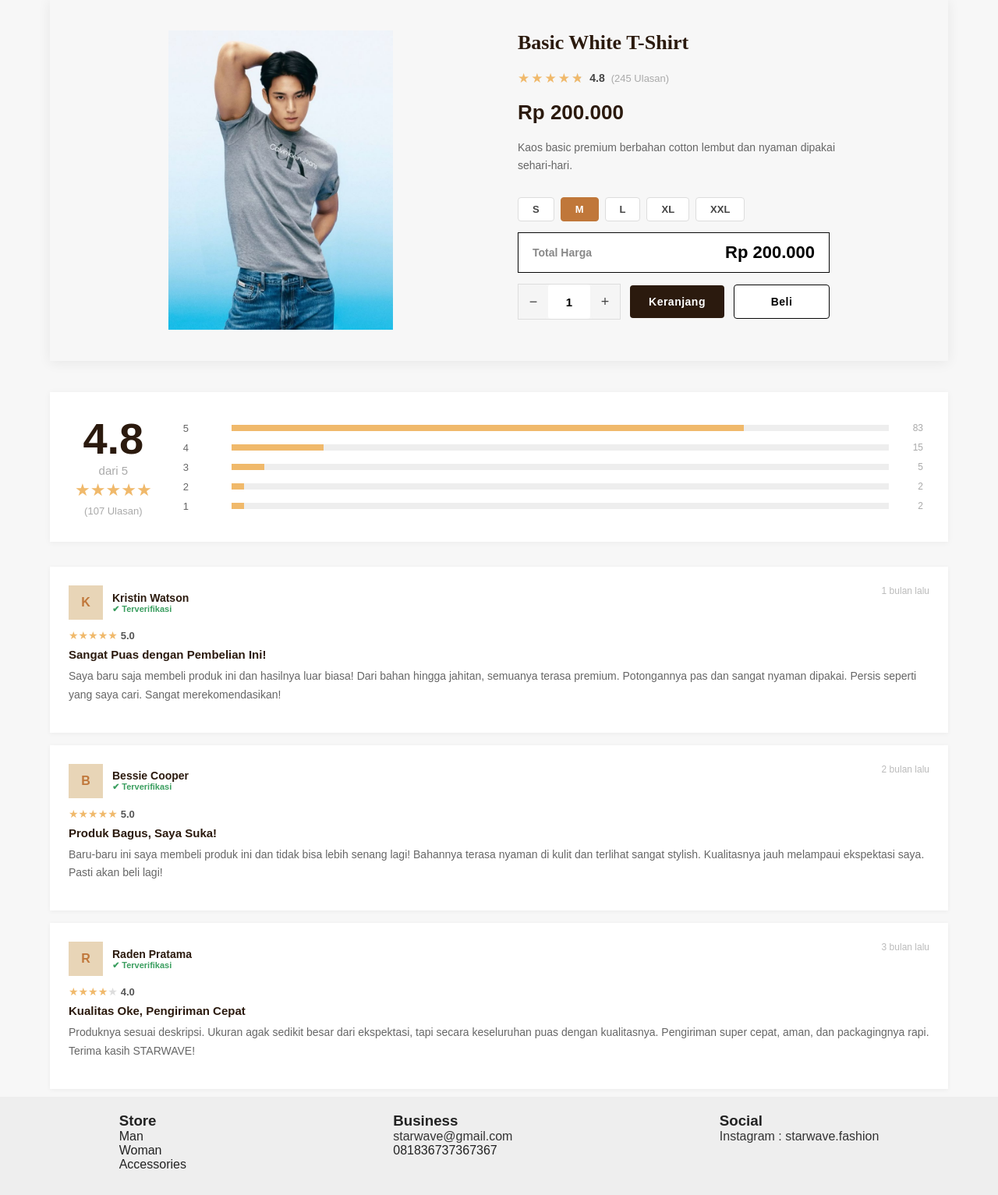
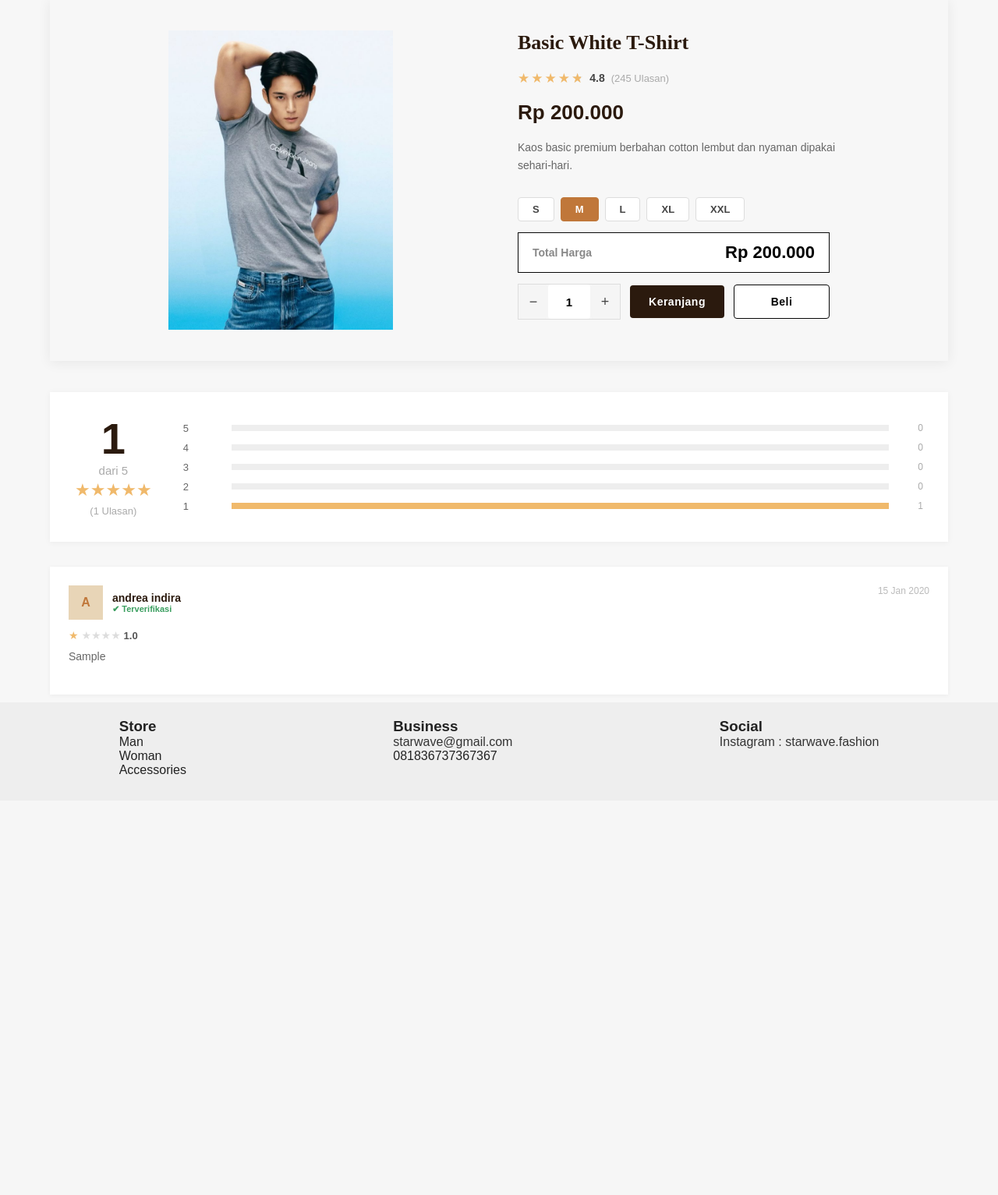
Before and after one commit to andreacorinaaa/Starwave, a PHP site: page /detail.php?id=1 in a window 1280 px wide. Shown: the part 221-1754 px from the top of the page at 78% size. After the commit the page ends 1214 px from the top, so only its background shows below. Run offline with PHP 8.4, Linux system fonts and the light colour scheme; a user stored in the database is signed in; data comes from the database, SQL or seed files in the repository; tables that the repository leaves empty hold one stand-in row (values such as "Sample post").

Commit message:
progress 18

```diff
--- a/detail.php
+++ b/detail.php
@@ -173,95 +173,82 @@ if ($_SERVER['REQUEST_METHOD'] == 'POST') {
 </section>
 
 <!-- ULASAN -->
+<!-- ULASAN -->
 <section class="tabs-section">
 <div>
 
-        <!-- Overview -->
+<?php
+// Ambil ulasan berdasarkan id_produk
+$ulasanQuery = mysqli_query($conn,
+    "SELECT u.*, us.nama_panggilan FROM ulasan u
+     LEFT JOIN users us ON u.id_user = us.id_user
+     WHERE u.id_produk = '$id'
+     ORDER BY u.created_at DESC"
+);
+$allUlasan   = mysqli_fetch_all($ulasanQuery, MYSQLI_ASSOC);
+$totalUlasan = count($allUlasan);
+
+$avgRating = 0;
+$dist = [5=>0, 4=>0, 3=>0, 2=>0, 1=>0];
+if ($totalUlasan > 0) {
+    foreach ($allUlasan as $u) $dist[(int)$u['bintang']]++;
+    $avgRating = round(array_sum(array_column($allUlasan, 'bintang')) / $totalUlasan, 1);
+}
+?>
+
+<!-- Overview Rating -->
 <div class="review-overview">
     <div class="rating-big">
-                <div class="num">4.8</div>
+        <div class="num"><?= $totalUlasan > 0 ? $avgRating : '-' ?></div>
         <div class="out">dari 5</div>
         <div class="stars-big">★★★★★</div>
-                <div class="total-reviews">(107 Ulasan)</div>
+        <div class="total-reviews">(<?= $totalUlasan ?> Ulasan)</div>
     </div>
     <div class="rating-bars">
+        <?php for ($s = 5; $s >= 1; $s--):
+            $pct = $totalUlasan > 0 ? round($dist[$s] / $totalUlasan * 100) : 0;
+        ?>
         <div class="bar-row">
-                    <span class="bar-label">5</span>
-                    <div class="bar-track"><div class="bar-fill" style="width:78%"></div></div>
-                    <span class="bar-count">83</span>
+            <span class="bar-label"><?= $s ?></span>
+            <div class="bar-track"><div class="bar-fill" style="width:<?= $pct ?>%"></div></div>
+            <span class="bar-count"><?= $dist[$s] ?></span>
         </div>
-                <div class="bar-row">
-                    <span class="bar-label">4</span>
-                    <div class="bar-track"><div class="bar-fill" style="width:14%"></div></div>
-                    <span class="bar-count">15</span>
-                </div>
-                <div class="bar-row">
-                    <span class="bar-label">3</span>
-                    <div class="bar-track"><div class="bar-fill" style="width:5%"></div></div>
-                    <span class="bar-count">5</span>
-                </div>
-                <div class="bar-row">
-                    <span class="bar-label">2</span>
-                    <div class="bar-track"><div class="bar-fill" style="width:2%"></div></div>
-                    <span class="bar-count">2</span>
-                </div>
-                <div class="bar-row">
-                    <span class="bar-label">1</span>
-                    <div class="bar-track"><div class="bar-fill" style="width:2%"></div></div>
-                    <span class="bar-count">2</span>
+        <?php endfor; ?>
     </div>
 </div>
-        </div>
-        <!-- Review Card 1 -->
+
+<!-- Daftar Ulasan -->
+<?php if ($totalUlasan === 0): ?>
+    <p style="text-align:center;color:#888;padding:30px 0;">Belum ada ulasan untuk produk ini.</p>
+<?php else: ?>
+    <?php foreach ($allUlasan as $u):
+        $nama    = htmlspecialchars($u['nama_panggilan'] ?? 'User');
+        $initial = strtoupper(substr($nama, 0, 1));
+        $bintang = (int)$u['bintang'];
+        $tgl     = date('d M Y', strtotime($u['created_at']));
+    ?>
     <div class="review-card">
         <div class="review-card-header">
             <div class="reviewer">
-                    <div class="reviewer-avatar">K</div>
+                <div class="reviewer-avatar"><?= $initial ?></div>
                 <div>
-                        <div class="reviewer-name">Kristin Watson</div>
+                    <div class="reviewer-name"><?= $nama ?></div>
                     <div class="reviewer-badge">✔ Terverifikasi</div>
                 </div>
             </div>
-                <div class="review-date">1 bulan lalu</div>
+            <div class="review-date"><?= $tgl ?></div>
         </div>
-            <div class="review-stars">★★★★★ <span style="font-size:13px;color:#555;font-weight:700;">5.0</span></div>
-            <div class="review-title" style="margin-top:8px;">Sangat Puas dengan Pembelian Ini!</div>
-            <div class="review-body">Saya baru saja membeli produk ini dan hasilnya luar biasa! Dari bahan hingga jahitan, semuanya terasa premium. Potongannya pas dan sangat nyaman dipakai. Persis seperti yang saya cari. Sangat merekomendasikan!</div>
+        <div class="review-stars">
+            <?= str_repeat('★', $bintang) ?>
+            <?= str_repeat('<span style="color:#ddd">★</span>', 5 - $bintang) ?>
+            <span style="font-size:13px;color:#555;font-weight:700;"><?= number_format($bintang, 1) ?></span>
         </div>
-
-        <!-- Review Card 2 -->
-        <div class="review-card">
-            <div class="review-card-header">
-                <div class="reviewer">
-                    <div class="reviewer-avatar">B</div>
-                    <div>
-                        <div class="reviewer-name">Bessie Cooper</div>
-                        <div class="reviewer-badge">✔ Terverifikasi</div>
+        <div class="review-body" style="margin-top:8px;">
+            <?= htmlspecialchars($u['komentar']) ?>
         </div>
     </div>
-                <div class="review-date">2 bulan lalu</div>
-            </div>
-            <div class="review-stars">★★★★★ <span style="font-size:13px;color:#555;font-weight:700;">5.0</span></div>
-            <div class="review-title" style="margin-top:8px;">Produk Bagus, Saya Suka!</div>
-            <div class="review-body">Baru-baru ini saya membeli produk ini dan tidak bisa lebih senang lagi! Bahannya terasa nyaman di kulit dan terlihat sangat stylish. Kualitasnya jauh melampaui ekspektasi saya. Pasti akan beli lagi!</div>
-        </div>
-
-        <!-- Review Card 3 -->
-        <div class="review-card">
-            <div class="review-card-header">
-                <div class="reviewer">
-                    <div class="reviewer-avatar">R</div>
-                    <div>
-                        <div class="reviewer-name">Raden Pratama</div>
-                        <div class="reviewer-badge">✔ Terverifikasi</div>
-                    </div>
-                </div>
-                <div class="review-date">3 bulan lalu</div>
-            </div>
-            <div class="review-stars">★★★★<span style="color:#ddd">★</span> <span style="font-size:13px;color:#555;font-weight:700;">4.0</span></div>
-            <div class="review-title" style="margin-top:8px;">Kualitas Oke, Pengiriman Cepat</div>
-            <div class="review-body">Produknya sesuai deskripsi. Ukuran agak sedikit besar dari ekspektasi, tapi secara keseluruhan puas dengan kualitasnya. Pengiriman super cepat, aman, dan packagingnya rapi. Terima kasih STARWAVE!</div>
-        </div>
+    <?php endforeach; ?>
+<?php endif; ?>
 
 </div>
 </section>
```
Also changed, not shown: buat_ulasan.php (+17 -5 lines). Lines whose indentation alone changed are shown as unchanged.
